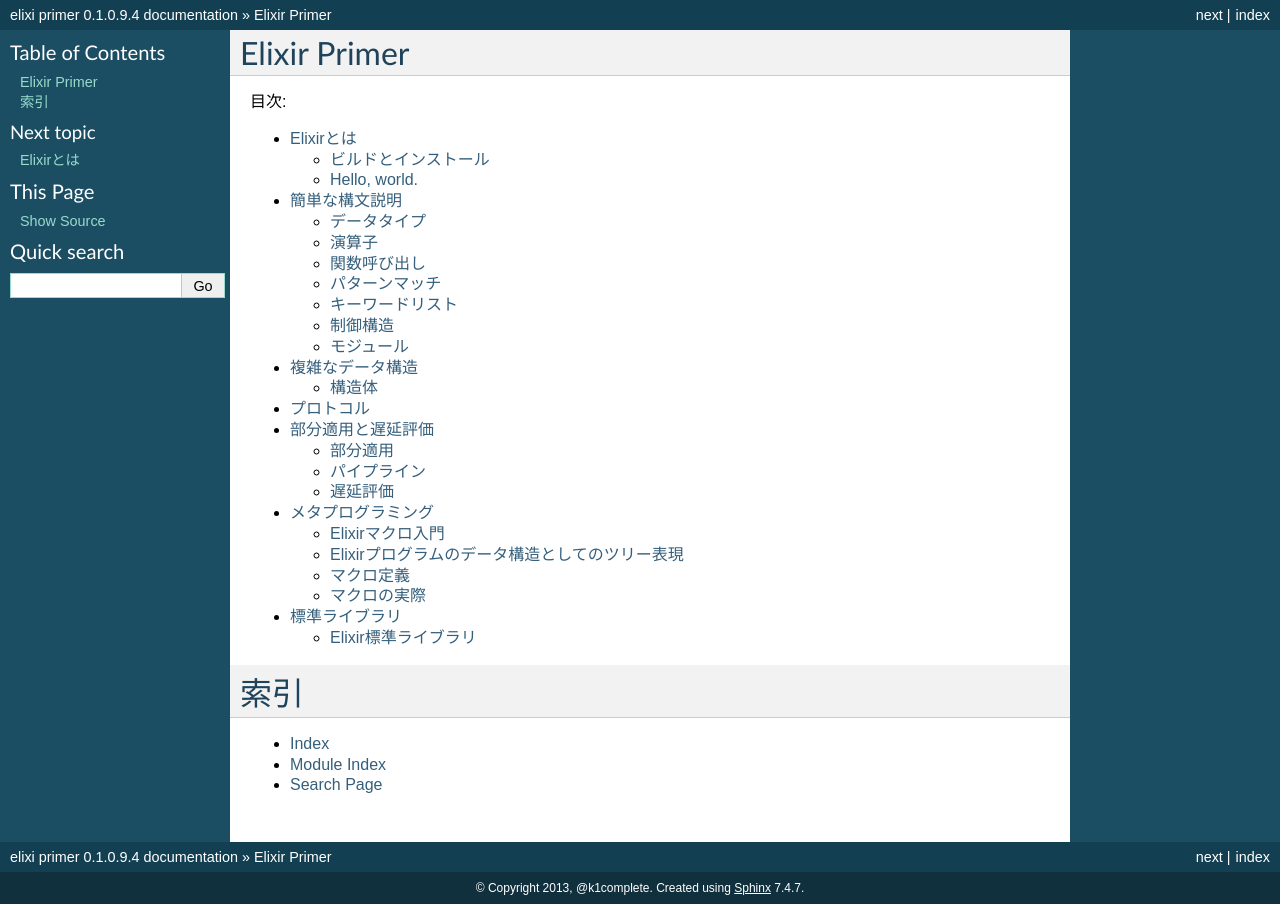
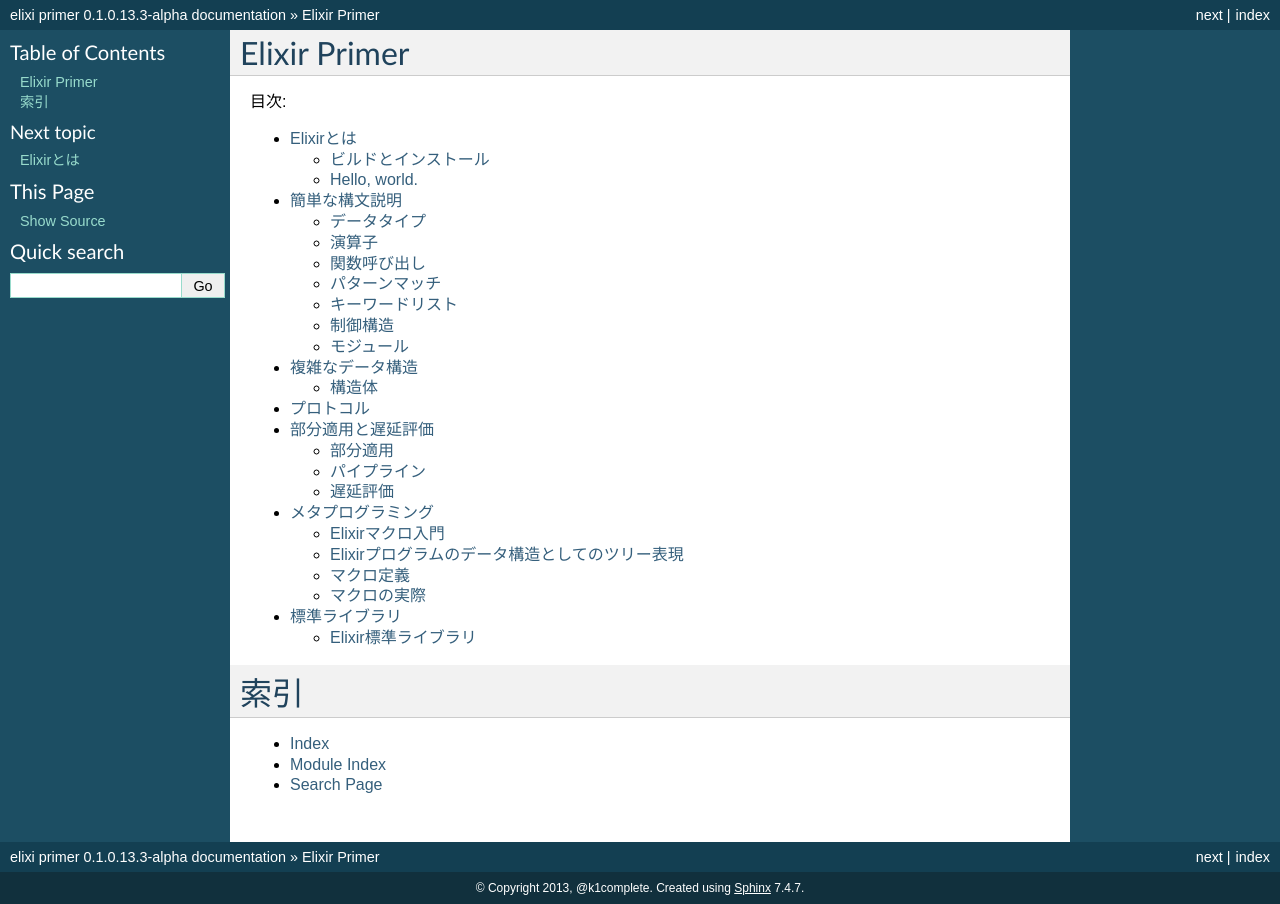
Before and after one commit to k1complete/elixir_primer, a Sphinx documentation site: the page built from source/index.rst, in a window 1280 px wide. Built offline with Sphinx 7.4.7, drawn with Linux system fonts in a browser that asks for light colours; pages that are not in the unit, such as notebooks, are missing from menus.

Commit message:
version update

```diff
--- a/source/conf.py
+++ b/source/conf.py
@@ -18,7 +18,7 @@
 # documentation root, use os.path.abspath to make it absolute, like shown here.
 #sys.path.insert(0, os.path.abspath('.'))
 sys.path.insert(0, os.path.abspath('.'))
-extensions = ['japanesesupport', 'exts', 'その他の拡張']
+extensions = ['japanesesupport', 'ext', 'その他の拡張']
 # -- General configuration -----------------------------------------------------
 
 # If your documentation needs a minimal Sphinx version, state it here.
@@ -37,7 +37,7 @@
 autorun_languages['citty_prefix_chars'] = 0
 autorun_languages['citty_show_source'] = False
 
-autorun_languages['iex'] = "source/exts/citty/src/citty -f2 -b iex"
+autorun_languages['iex'] = "ext/citty/src/citty -f10 -b iex"
 autorun_languages['iex_input_encoding'] = 'utf-8'
 autorun_languages['iex_output_encoding'] = 'utf-8'
 autorun_languages['iex_prefix_chars'] = 0
@@ -66,9 +66,9 @@
 # built documents.
 #
 # The short X.Y version.
-version = '0.1.0.9.4'
+version = '0.1.0.13.3'
 # The full version, including alpha/beta/rc tags.
-release = '0.1.0.9.4'
+release = '0.1.0.13.3-alpha'
 
 # The language for content autogenerated by Sphinx. Refer to documentation
 # for a list of supported languages.
```
Also changed, not shown: .gitmodules (added), 1 other file.
